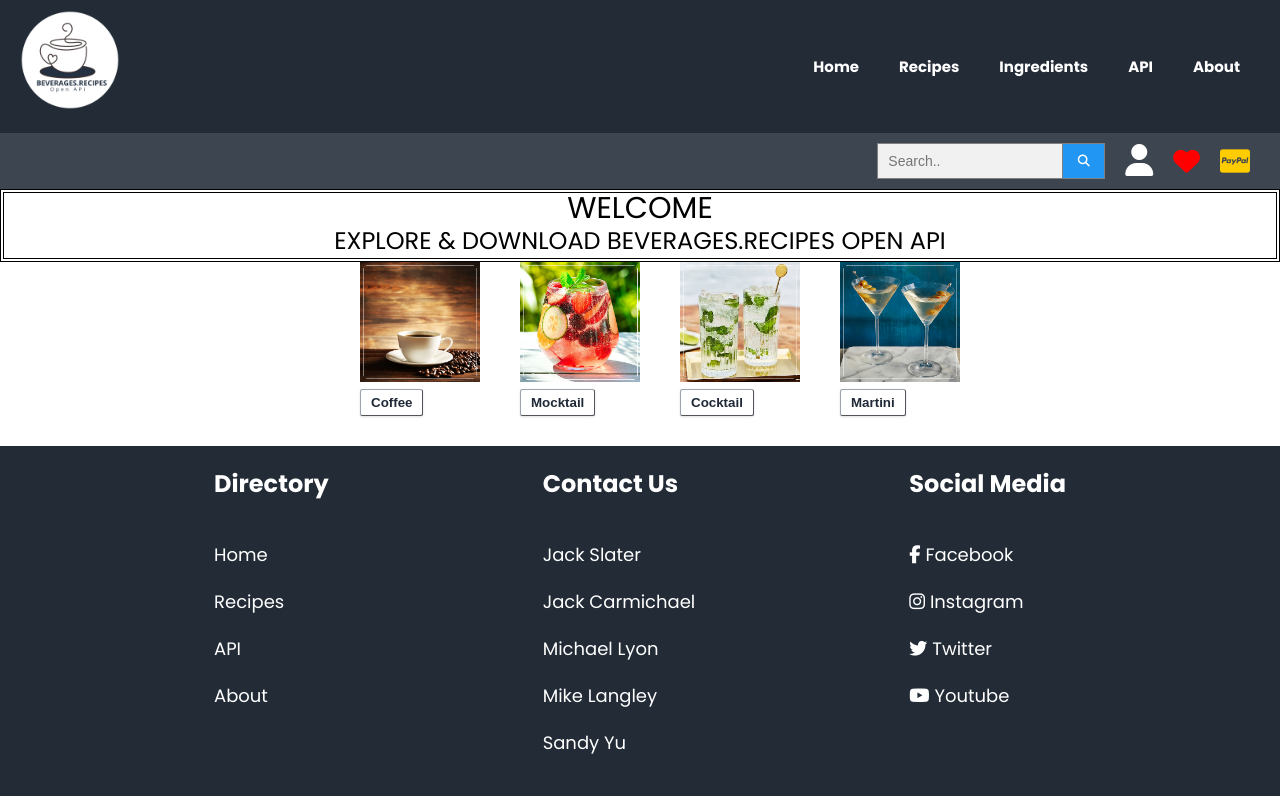
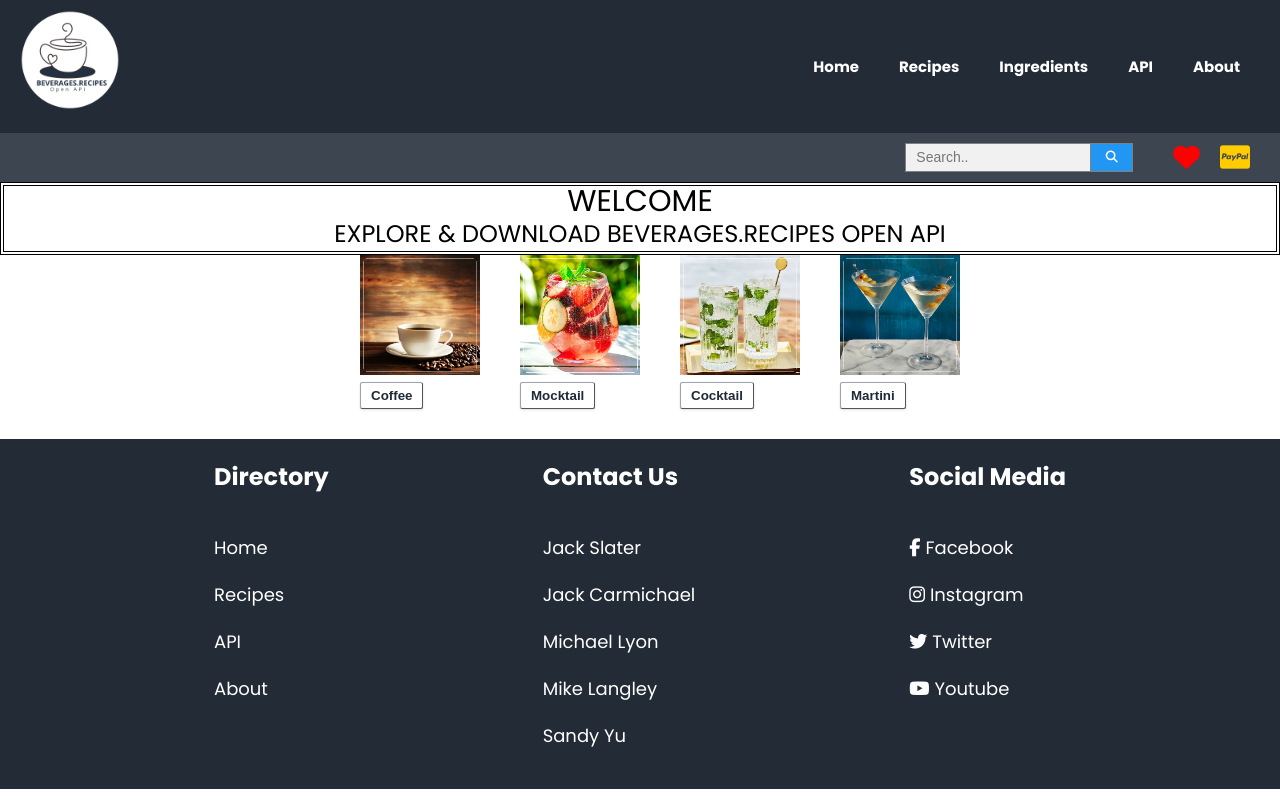
Before and after one commit to JackSlater99/Beverages.Recipes-API, a React (Create React App) app in the folder front-end/capstone/: page / in a window 1280 px wide. Built offline with nearby package versions, Linux system fonts and the light colour scheme; no server answers.

Commit message:
rm old style

```diff
--- a/front-end/capstone/src/components/AuthComponents/LoginButton.js
+++ b/front-end/capstone/src/components/AuthComponents/LoginButton.js
@@ -8,7 +8,7 @@ const LoginButton = () => {
     return(
 
       <FAUser
-      className="fa fa-user fa-2x"
+      className=""
       onClick={() => loginWithRedirect()}
     />
     )
```
